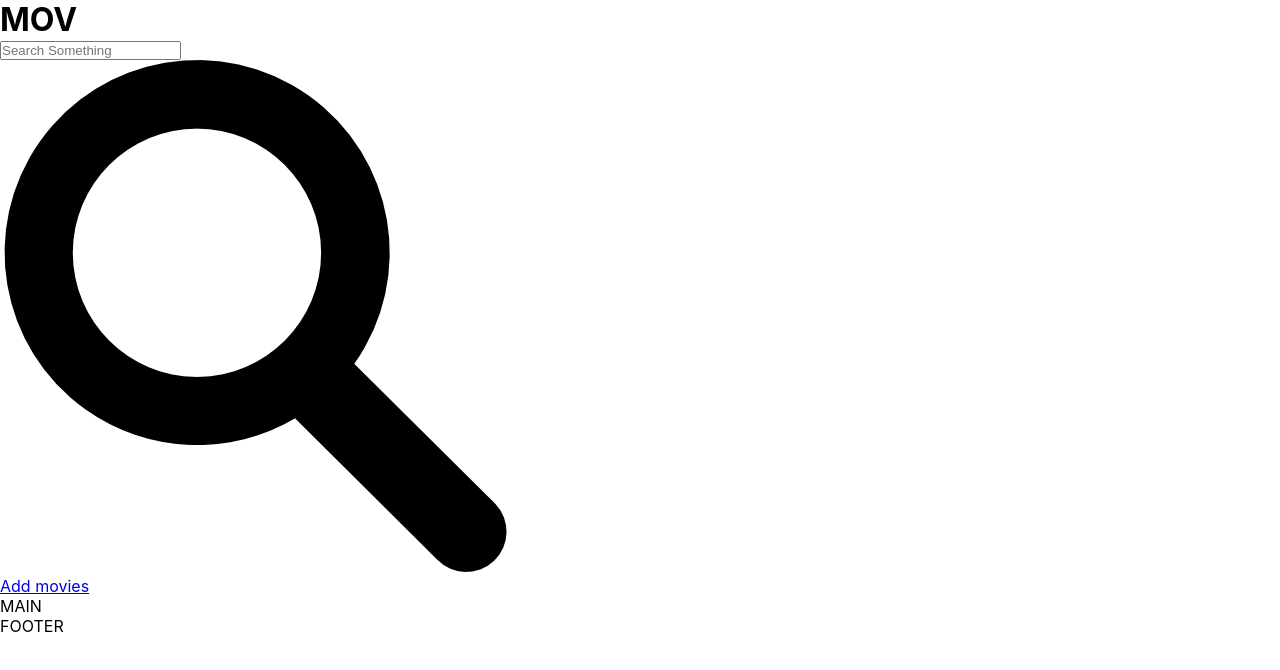
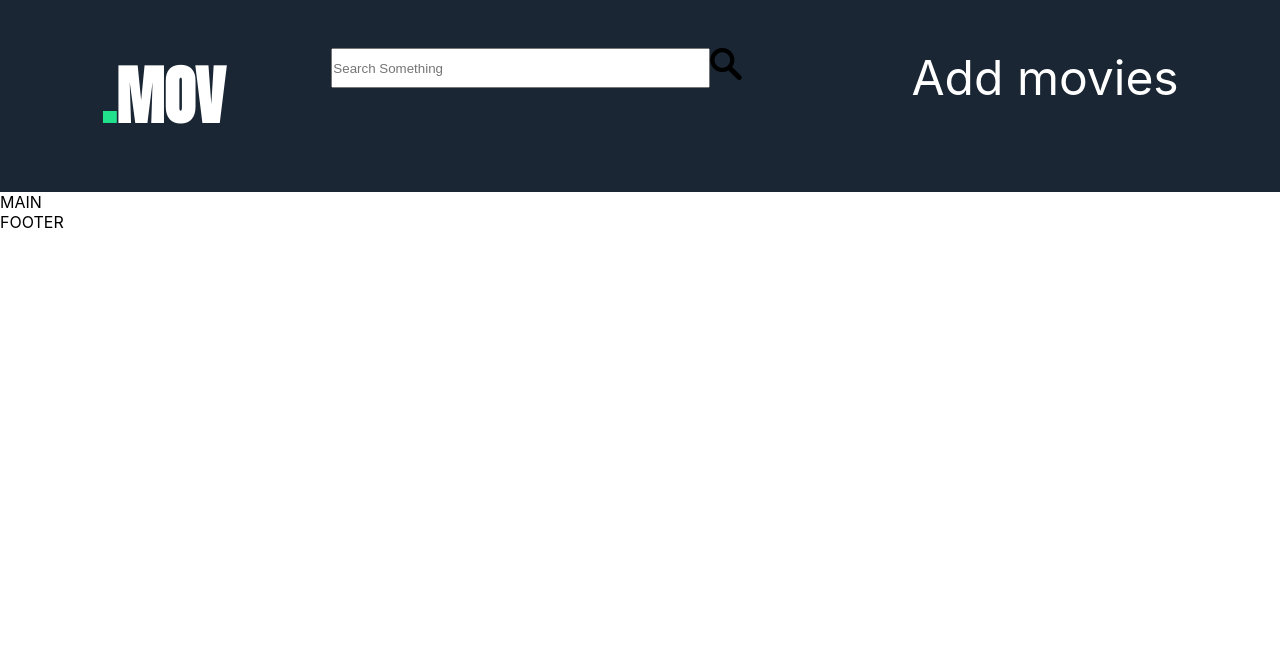
Before and after one commit to Isabelle-github/moviedb, a React (Create React App) app: page / in a window 1280 px wide. Shown: the top 670 px of the page. Built offline with nearby package versions, Linux system fonts and the light colour scheme.

Commit message:
sass works

```diff
--- a/src/App.scss
+++ b/src/App.scss
@@ -15,13 +15,21 @@ font-family: 'Roboto', sans-serif;*/
 }
 
 /* -----Header------- */
-.header{
+header{
+  color: $font-color;
   padding: 3em;
   display:flex;
   justify-content: space-around;
   background-color: $dark-background;
 
-
+  h1{
+    text-transform: uppercase;
+    font-size: 4em;
+    font-family: 'Anton', sans-serif;
+    span{
+      color:$accent-color;
+    }
+  }
   .search-box{
     width: 40%;
     display: flex;
@@ -38,9 +46,12 @@ font-family: 'Roboto', sans-serif;*/
     }
   }
 
-  a{
+  a:active, a:visited, a{
     text-decoration: none;
+    color: $font-color;
+    font-size: 3em;
   }
+
 }
 
 
--- a/src/component/Header.js
+++ b/src/component/Header.js
@@ -7,12 +7,12 @@ class Header extends Component {
     render() {
         return (
             <header>
-                <h1>MOV</h1>
+                <h1> <span>.</span>MOV</h1>
                 <div className='search-box'>
                     <input type="text" placeholder="Search Something"></input>
                     <div className='search-icon-box'><img src={searchIcon}></img></div>
                 </div>
-                <a href="https://www.w3schools.com">Add movies</a>
+                <a href="#addmovie">Add movies</a>
             </header>
         );
     }
```
Also changed, not shown: src/App.css (+7 -1 lines), 1 other file (tests, documents, lock files or other folders).
